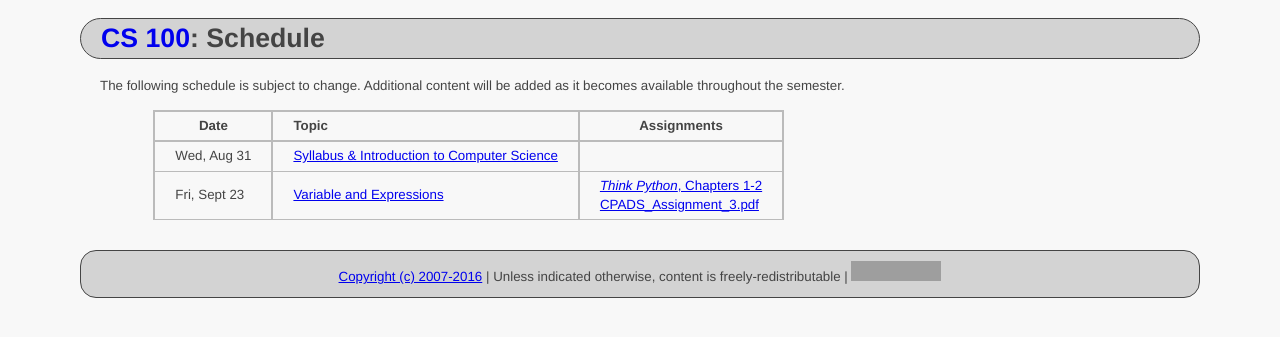
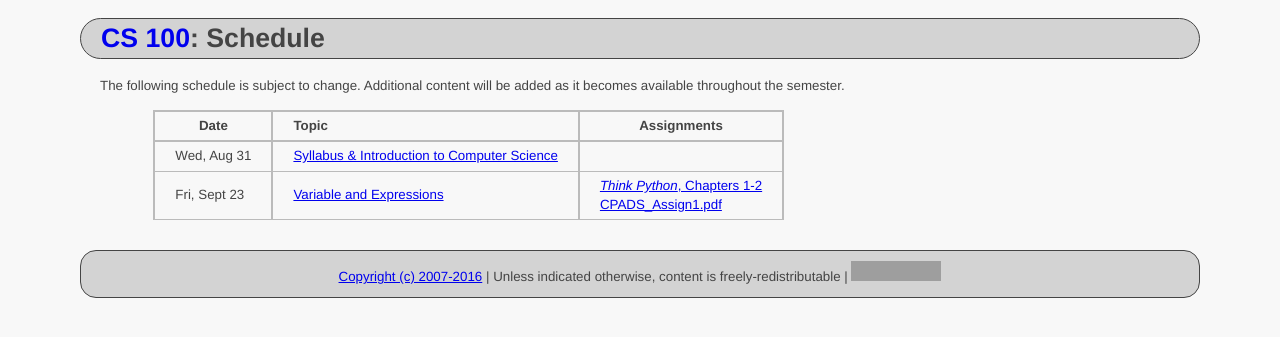
Before and after one commit to ycpcs/cs100-fall2016, a Jekyll site: the page built from schedule.md, in a window 1280 px wide. Shown: the top 337 px of the page. Built offline with Jekyll 4.4.1, drawn with Linux system fonts in a browser that asks for light colours; grey boxes are pictures that could not be loaded.

Commit message:
fix link
fix link

```diff
--- a/schedule.md
+++ b/schedule.md
@@ -11,7 +11,7 @@ Additional content will be added as it becomes available throughout the semester
 >| **Date**       | **Topic**                                                                                            |  **Assignments**                                                                           |
 >| ---------------|:-----------------------------------------------------------------------------------------------------|--------------------------------------------------------------------------------------------|
 >| Wed, Aug 31    |  [Syllabus & Introduction to Computer Science](lectures/lecture0_intro.pdf)                          |                                                                                            |
->| Fri, Sept 23   |  [Variable and Expressions](lectures/lecture1_variables_expressions.pdf)                             | [*Think Python*, Chapters 1-2](http://greenteapress.com/thinkpython/thinkpython.html) <br /> [CPADS_Assignment_3.pdf](assign/CPADS_Assignment_3.pdf)     |
+>| Fri, Sept 23   |  [Variable and Expressions](lectures/lecture1_variables_expressions.pdf)                             | [*Think Python*, Chapters 1-2](http://greenteapress.com/thinkpython/thinkpython.html) <br /> [CPADS_Assign1.pdf](assign/CPADS_Assign1.pdf)     |
 
 
 
```
